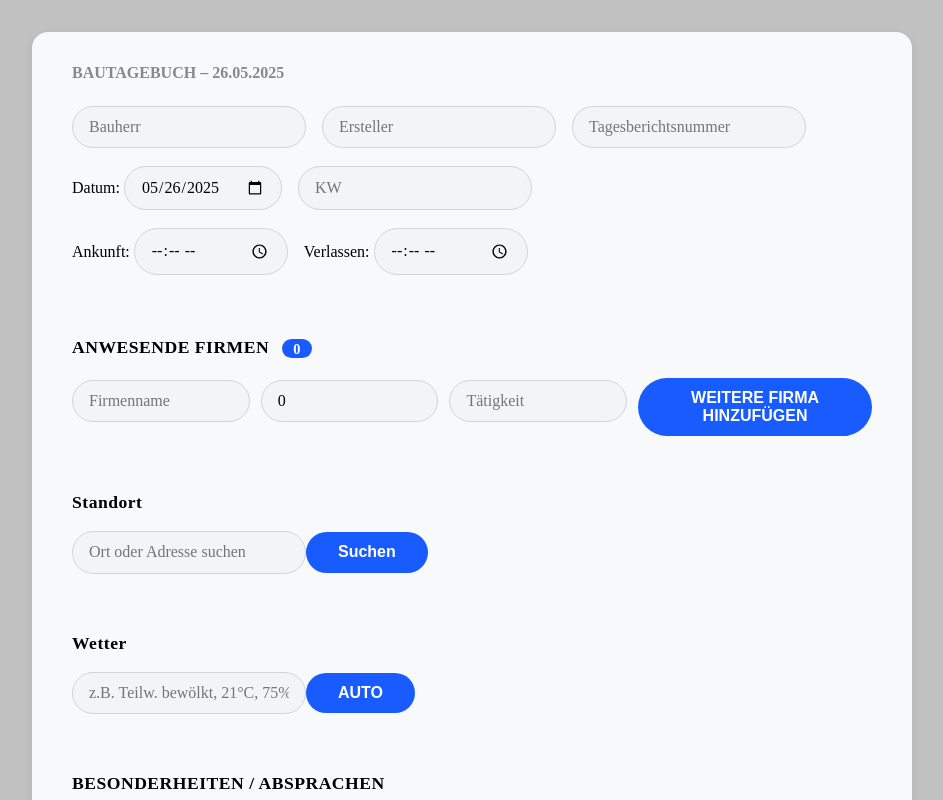
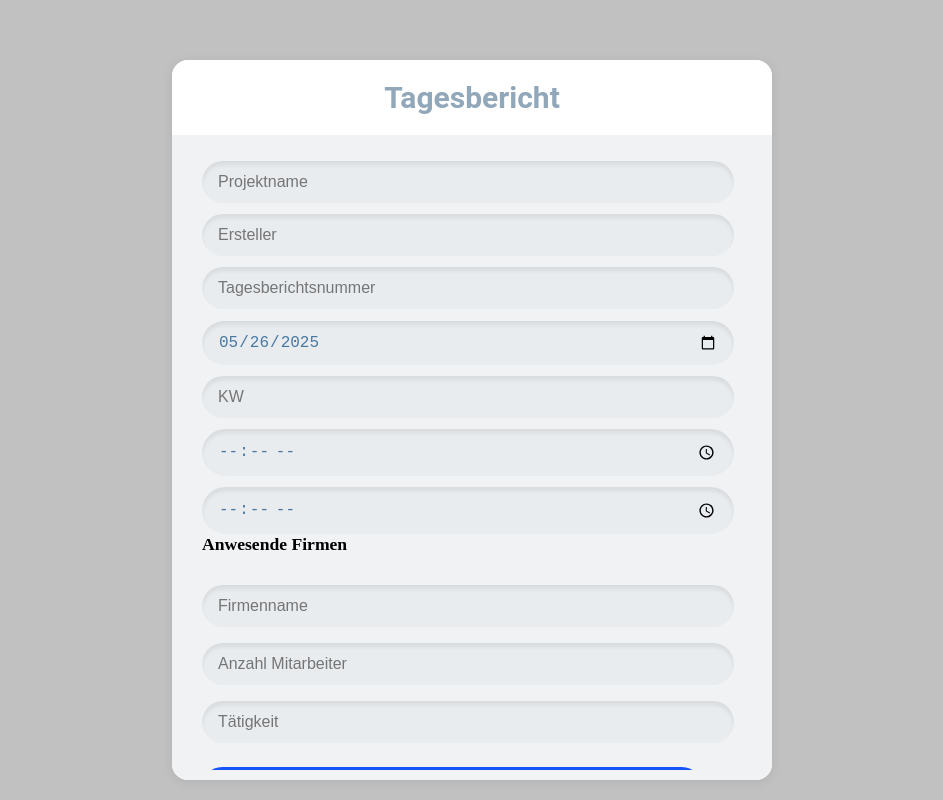
Before and after one commit to edwingutar/smartBauDoc, an Angular app in the folder frontend/: page /daily-report in a window 1280 px wide. Shown: the top 800 px of the page, without its empty margins (168-1111 px from the left). Built offline with nearby package versions, Linux system fonts and the light colour scheme.

Commit message:
Tagesbericht/Tagebuch dynamisch angepasst (fehlt noch die design anpassung)

```diff
--- a/frontend/src/app/components/daily-report/daily-report.component.css
+++ b/frontend/src/app/components/daily-report/daily-report.component.css
@@ -1,151 +1,146 @@
-.DailyReportWindow {
-  width: 100%;
-  max-width: 800px;
-  margin: 2rem auto;
-  background: #f8f9fa;
-  border-radius: 1rem;
-  box-shadow: 0 2px 8px #0001;
+.background {
+  position: relative;
+  display: flex;
+  justify-content: center;
+  align-items: flex-start;
+  min-height: 100vh;
+  width: 100vw;
+  background: #f5f7fa;
+}
+
+.daily-report-window {
+  position: relative;
   display: flex;
   flex-direction: column;
-  gap: 2rem;
-  padding: 2rem 2.5rem;
+  align-items: stretch;
+  background: #fff; /* Weiß wie bei Projekten */
+  border-radius: 16px;
+  margin: 2rem auto;
+  box-shadow: 0 2px 12px rgba(0,0,0,0.08);
+  width: 90%;
+  max-width: 600px;
+  min-width: 320px;
+  max-height: 90vh;
+
+  overflow: hidden;
 }
 
-.DailyReportHeader {
+.daily-report-scroll-area {
+  position: absolute;
+  top: 85px;
+  bottom: 10px;
+  left: 30px;
+  right: 10px;
+  overflow-y: auto;
+  padding-right: 5px;
+  scrollbar-width: none;
+}
+
+.AufgabeTitel {
+  display: flex;
+  align-items: center;
+  justify-content: center;
+  font-family: Arial, Helvetica, sans-serif;
+  font-size: 20px;
+  color: #91A7BA;
+  margin-bottom: 1rem;
+}
+
+.underline-text::after {
+  content: "";
+  display: block;
+  margin: 0 auto;
+  width: 180%;
+  height: 1px;
+  background-color: #91A7BA;
+}
+
+.inputFelder {
   display: flex;
   flex-direction: column;
   gap: 0.7rem;
+  width: 90%;
 }
 
-.DailyReportTitle {
-  font-size: 1.2rem;
-  font-weight: bold;
-  margin-bottom: 0.3rem;
+.DailyReportInput, .DailyReportTextarea {
+  width: 100%;
+  border-radius: 25px;
+  border: none;
+  padding: 0.75rem 1rem;
+  font-size: 1rem;
+  color: #4978A1;
+  background-color: #e9ecef;
+  box-shadow: inset 0px 4px 4px rgba(0, 0, 0, 0.07);
 }
 
-.DailyReportSubtitle {
-  font-size: 1rem;
-  color: #888;
-}
-
-.DailyReportProject {
-  font-size: 1.3rem;
-  font-weight: bold;
-}
-
-.DailyReportAddress {
-  font-size: 1rem;
-  color: #555;
-  margin-bottom: 0.5rem;
-}
-
-.DailyReportMeta {
-  display: flex;
-  gap: 1rem;
-  margin-bottom: 0.2rem;
-}
-
-.DailyReportInput {
-  border-radius: 1.5rem;
-  border: 1px solid #d1d5db;
-  background: #f3f4f6;
-  padding: 0.7rem 1rem;
-  font-size: 1rem;
-  font-family: inherit;
-  margin-bottom: 0.2rem;
-  min-width: 120px;
-}
-
-.DailyReportSection {
-  margin-top: 1.5rem;
+.DailyReportTextarea {
+  min-height: 60px;
+  resize: vertical;
 }
 
 .DailyReportSectionTitle {
+  margin-bottom: 1.2rem; /* mehr Platz unter Überschrift */
   font-weight: bold;
-  margin-bottom: 0.7rem;
   font-size: 1.1rem;
-  letter-spacing: 0.5px;
-}
-
-.DailyReportBadge {
-  background: #185cff;
-  color: #fff;
-  border-radius: 1rem;
-  padding: 0.1rem 0.7rem;
-  font-size: 0.9rem;
-  margin-left: 0.5rem;
 }
 
 .DailyReportCompany {
-  background: #e9ecef;
-  border-radius: 1rem;
-  padding: 1rem;
-  margin-bottom: 0.7rem;
   display: flex;
-  flex-wrap: wrap;
-  gap: 0.7rem;
-  align-items: center;
+  flex-direction: column;
+  gap: 1rem;
 }
 
 .DailyReportCompanyAdd {
   display: flex;
-  gap: 0.7rem;
-  margin-top: 0.7rem;
-  align-items: center;
+  flex-direction: column;
+  gap: 1rem;    /* auch davor Abstand */
 }
 
-.DailyReportImages img {
-  border-radius: 0.5rem;
-  margin-right: 0.5rem;
+.DailyReportButton, .DailyReportRemove {
+  margin-top: 0.8rem;    /* größerer Abstand nach oben */
+  margin-bottom: 0.8rem; /* und nach unten (optional) */
+}
+
+
+.DailyReportButton, .DailyReportRemove {
+  background: #1654F7;
+  color: #fff;
+  border: none;
+  border-radius: 25px;
+  padding: 0.7rem 1.5rem;
+  font-weight: bold;
+  font-size: 1rem;
   margin-top: 0.5rem;
-  max-width: 60px;
-  max-height: 60px;
-  object-fit: cover;
-  box-shadow: 0 1px 4px #0001;
+  cursor: pointer;
+  transition: background 0.2s;
 }
 
 .DailyReportRemove {
-  background: #ff4d4f;
-  color: #fff;
-  border: none;
-  border-radius: 1rem;
-  padding: 0.4rem 1.2rem;
-  font-size: 0.9rem;
-  cursor: pointer;
-  margin-left: auto;
+  background: #ff5c5c;
 }
 
-.DailyReportButton {
-  background: #185cff;
-  color: #fff;
-  border: none;
-  border-radius: 2rem;
-  padding: 0.7rem 2rem;
-  font-size: 1rem;
-  font-weight: bold;
-  cursor: pointer;
-  margin-top: 0.5rem;
-  transition: background 0.2s;
+.confirmButton {
+  display: flex;
+  gap: 1rem;
+  justify-content: center;
+  margin-top: 1.5rem;
+  flex-wrap: wrap;
 }
 
-.DailyReportButton:hover {
-  background: #003bb3;
+.page-content {
+  max-width: 1200px;
+  margin: 0 auto;
+  padding: 20px;
 }
 
-.DailyReportTextarea {
-  width: 100%;
-  min-height: 60px;
-  border-radius: 1rem;
-  border: 1px solid #d1d5db;
-  background: #f3f4f6;
-  padding: 0.7rem 1rem;
-  font-size: 1rem;
-  font-family: inherit;
-  resize: vertical;
+@media (max-width: 700px) {
+  .daily-report-window {
+    width: 98vw;
+    min-width: 0;
+    padding: 0;
+
+  }
+  .daily-report-scroll-area {
+    padding: 1rem 0.3rem 1.5rem 0.3rem;
+  }
 }
-
-.DailyReportFooter {
-  display: flex;
-  justify-content: flex-end;
-  margin-top: 2rem;
-}
--- a/frontend/src/app/components/daily-report/daily-report.component.html
+++ b/frontend/src/app/components/daily-report/daily-report.component.html
@@ -1,59 +1,43 @@
-<div class="DailyReportWindow">
-  <div class="DailyReportHeader">
-    <div class="DailyReportTitle">
-      <div class="DailyReportSubtitle">BAUTAGEBUCH – {{ date | date:'dd.MM.yyyy' }}</div>
-      <div class="DailyReportProject">{{ projectName }}</div>
-      <div class="DailyReportAddress">{{ projectAddress }}</div>
+<div class="page-content">
+  <div class="daily-report-window">
+    <app-window-title
+      [title]="'Tagesbericht'"
+      [minHeight]="height"
+      [maxHeight]="height">
+    </app-window-title>
+
+    <div class="daily-report-scroll-area">
+      <div class="AufgabeTitel">
+
       </div>
-    <div class="DailyReportMeta">
-      <input class="DailyReportInput" placeholder="Bauherr" [(ngModel)]="client">
+
+      <div class="inputFelder">
+        <input class="DailyReportInput" placeholder="Projektname" [(ngModel)]="client">
         <input class="DailyReportInput" placeholder="Ersteller" [(ngModel)]="creator">
         <input class="DailyReportInput" placeholder="Tagesberichtsnummer" [(ngModel)]="reportNumber">
-    </div>
-    <div class="DailyReportMeta">
-      <label>
-        Datum:
-        <input class="DailyReportInput" type="date" [(ngModel)]="date">
-      </label>
+        <input class="DailyReportInput" type="date" placeholder="Datum" [(ngModel)]="date">
         <input class="DailyReportInput" placeholder="KW" [(ngModel)]="calendarWeek">
-    </div>
-    <div class="DailyReportMeta">
-      <label>
-        Ankunft:
-        <input class="DailyReportInput" type="time" [(ngModel)]="arrival">
-      </label>
-      <label>
-        Verlassen:
-        <input class="DailyReportInput" type="time" [(ngModel)]="departure">
-      </label>
-    </div>
+        <input class="DailyReportInput" type="time" placeholder="Ankunft" [(ngModel)]="arrival">
+        <input class="DailyReportInput" type="time" placeholder="Verlassen" [(ngModel)]="departure">
       </div>
 
-  <div class="DailyReportSection">
-    <div class="DailyReportSectionTitle">
-      ANWESENDE FIRMEN <span class="DailyReportBadge">{{ companies.length }}</span>
-    </div>
+      <div class="inputFelder">
+        <div class="DailyReportSectionTitle">Anwesende Firmen</div>
         <div *ngFor="let company of companies" class="DailyReportCompany">
           <input class="DailyReportInput" placeholder="Firmenname" [(ngModel)]="company.name">
-      <input class="DailyReportInput" type="number" min="1" placeholder="Stärke" [(ngModel)]="company.strength">
+          <input class="DailyReportInput" type="number" min="1" placeholder="Anzahl Mitarbeiter" [(ngModel)]="company.strength">
           <input class="DailyReportInput" placeholder="Tätigkeit" [(ngModel)]="company.activity">
-      <div class="DailyReportImages">
-        <span *ngFor="let img of company.images">
-          <img [src]="img" />
-        </span>
-        <input type="file" (change)="addImageToCompany(company, $event)">
-      </div>
           <button class="DailyReportRemove" (click)="removeCompany(company)">Entfernen</button>
         </div>
         <div class="DailyReportCompanyAdd">
           <input class="DailyReportInput" placeholder="Firmenname" [(ngModel)]="newCompany.name">
-      <input class="DailyReportInput" type="number" min="1" placeholder="Stärke" [(ngModel)]="newCompany.strength">
+          <input class="DailyReportInput" type="number" min="1" placeholder="Anzahl Mitarbeiter" [(ngModel)]="newCompany.strength">
           <input class="DailyReportInput" placeholder="Tätigkeit" [(ngModel)]="newCompany.activity">
           <button class="DailyReportButton" (click)="addCompany()">WEITERE FIRMA HINZUFÜGEN</button>
         </div>
       </div>
 
-  <div class="DailyReportSection">
+      <div class="inputFelder">
         <div class="DailyReportSectionTitle">Standort</div>
         <input class="DailyReportInput" placeholder="Ort oder Adresse suchen" [(ngModel)]="locationQuery">
         <button class="DailyReportButton" (click)="searchLocation()">Suchen</button>
@@ -67,22 +51,21 @@
         </div>
       </div>
 
-  <div class="DailyReportSection">
+      <div class="inputFelder">
         <div class="DailyReportSectionTitle">Wetter</div>
         <input class="DailyReportInput" placeholder="z.B. Teilw. bewölkt, 21°C, 75%, 2km/h" [(ngModel)]="weather">
-    <!-- Optional: Button für Wetter-Auto-Fill -->
         <button class="DailyReportButton" (click)="autoFillWeather()">AUTO</button>
       </div>
 
-  <div class="DailyReportSection">
-    <div class="DailyReportSectionTitle">BESONDERHEITEN / ABSPRACHEN</div>
+      <div class="inputFelder">
+        <div class="DailyReportSectionTitle">Besonderheiten / Absprachen</div>
         <textarea class="DailyReportTextarea" [(ngModel)]="notes"></textarea>
       </div>
 
-  <div class="DailyReportFooter">
+      <div class="confirmButton">
         <button class="DailyReportButton" (click)="saveReport()">SPEICHERN</button>
         <button class="DailyReportButton" (click)="saveReport()">ALS PDF EXPORTIEREN</button>
       </div>
-
-
     </div>
+  </div>
+  </div>
--- a/frontend/src/app/components/daily-report/daily-report.component.ts
+++ b/frontend/src/app/components/daily-report/daily-report.component.ts
@@ -1,12 +1,13 @@
-import { Component } from '@angular/core';
+import { Component, Input } from '@angular/core';
 import { FormsModule } from '@angular/forms';
 import { CommonModule } from '@angular/common'; // Add this import
 import { HttpClient } from '@angular/common/http';
+import { WindowTitleComponent } from '../window-title/window-title.component'; // Adjust the path as needed
 
 
 interface CompanyEntry {
   name: string;
-  strength: number;
+  strength: number | null;
   activity: string;
   images: string[]; // Dateipfade oder Base64-Strings
 }
@@ -17,13 +18,20 @@ interface CompanyEntry {
   templateUrl: './daily-report.component.html',
   styleUrls: ['./daily-report.component.css'],
   standalone: true,
-  imports: [FormsModule, CommonModule]
+  imports: [FormsModule, CommonModule, WindowTitleComponent]
 })
 export class DailyReportComponent {
   date: string = new Date().toISOString().slice(0, 10);
   companies: CompanyEntry[] = [];
   weather: string = '';
   notes: string = '';
+
+  @Input() titelProjekt: string = 'Projekte';
+  @Input() widht: string = '400px';
+  @Input() height: string = '750px';
+  @Input() widhtInput: string = '325px';
+  @Input() heightInput: string = '50px';
+
 
   projectName: string = '';
   projectAddress: string = '';
@@ -39,12 +47,12 @@ lat: number | null = null;
 lon: number | null = null;
 
 
-  newCompany: CompanyEntry = { name: '', strength: 0, activity: '', images: [] };
+  newCompany: CompanyEntry = { name: '', strength: null, activity: '', images: [] };
 
   constructor(private http: HttpClient) {}
   addCompany() {
     this.companies.push({ ...this.newCompany, images: [] });
-    this.newCompany = { name: '', strength: 0, activity: '', images: [] };
+    this.newCompany = { name: '', strength: null, activity: '', images: [] };
   }
 
   removeCompany(company: CompanyEntry) {
```
Lines whose indentation alone changed are shown as unchanged.
